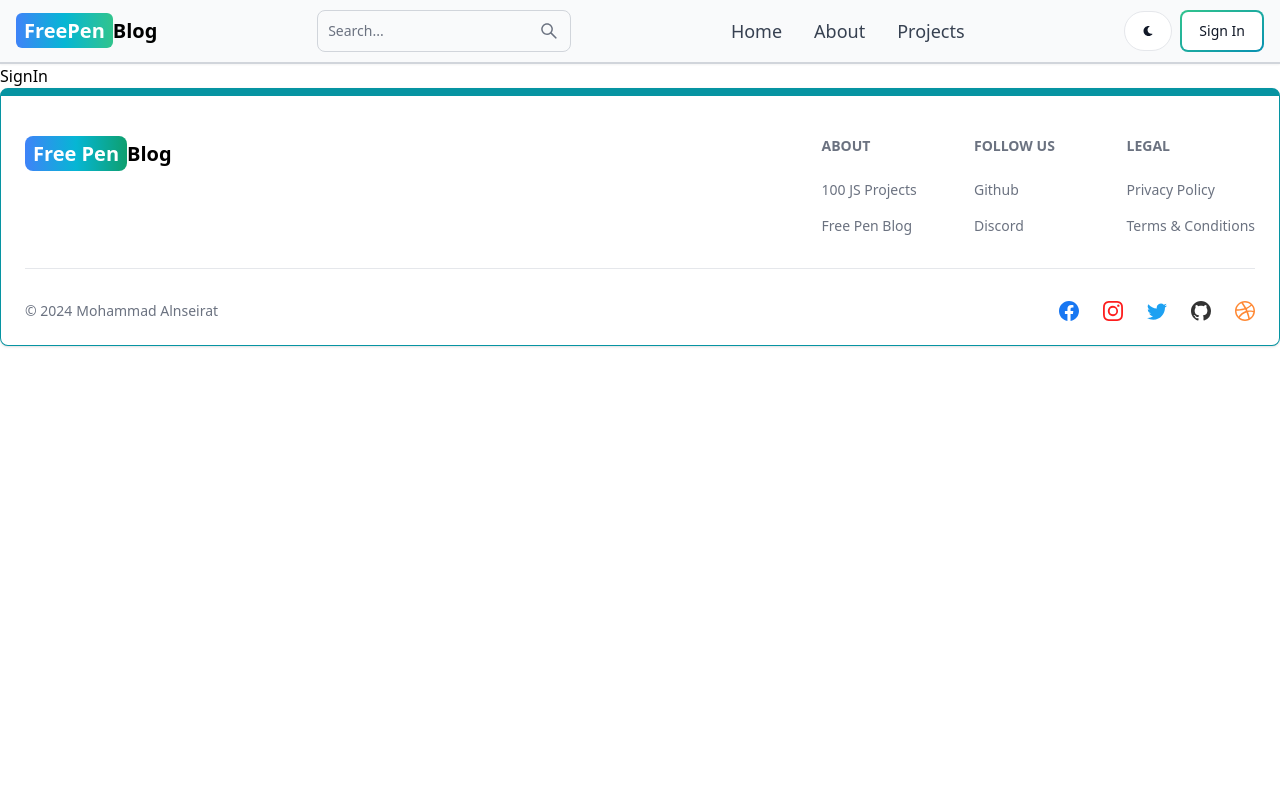
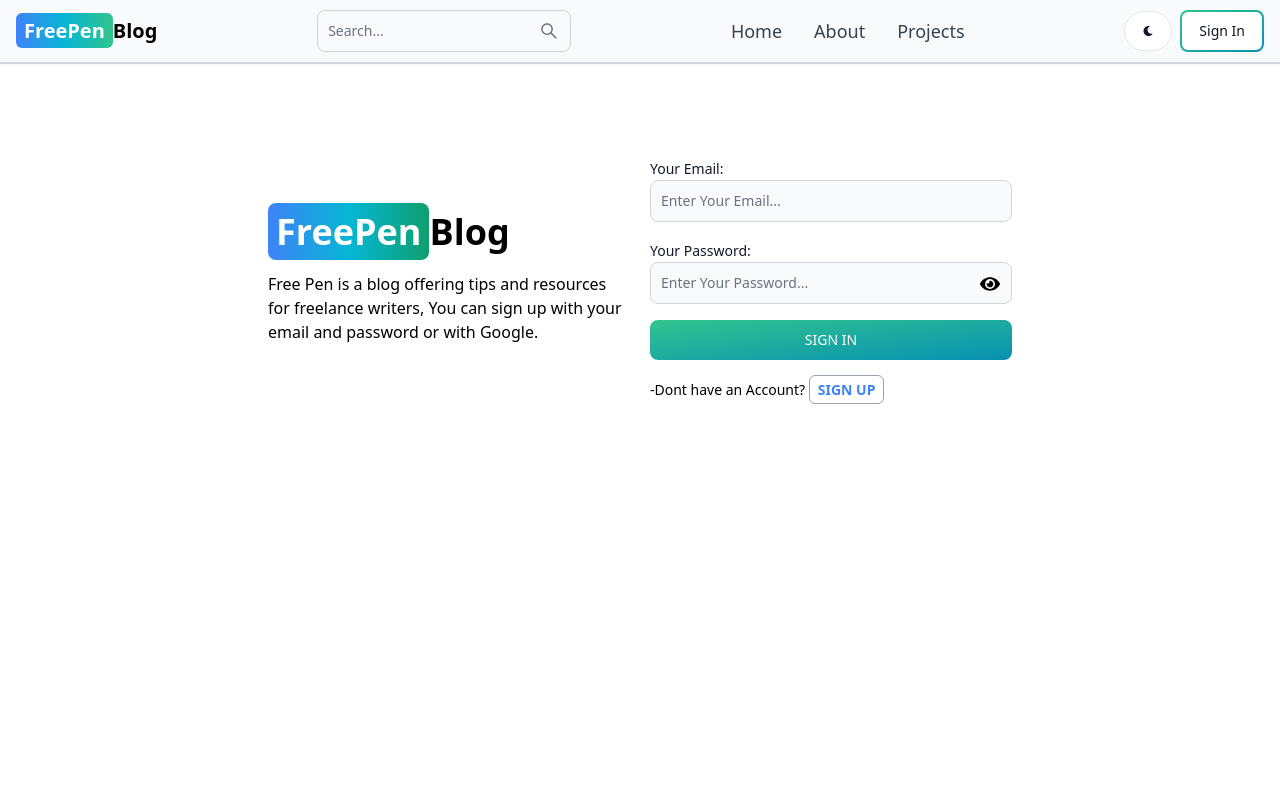
Before and after one commit to mohammadalnseirat/blod-stack-mern, a React (Vite) app in the folder client/: page /sign-in in a window 1280 px wide. Shown: the top 800 px of the page. Built offline with nearby package versions, Linux system fonts and the light colour scheme.

Commit message:
Add Sign In Functionality

```diff
--- a/client/src/components/FooterCom.jsx
+++ b/client/src/components/FooterCom.jsx
@@ -11,7 +11,7 @@
 
 const FooterCom = () => {
   return (
-    <Footer container className="border border-t-8 border-teal-500">
+    <Footer container className="border border-t-8 border-cyan-500">
       <div className="w-full max-w-7xl mx-auto">
         <div className="grid w-full justify-between sm:flex md:grid-cols-1">
           <div className="mt-5">
--- a/client/src/pages/SignIn.jsx
+++ b/client/src/pages/SignIn.jsx
@@ -1,9 +1,171 @@
-import React from 'react'
+import React, { useEffect, useState } from "react";
+import { Link, useNavigate } from "react-router-dom";
+import { Alert, Button, Label, Spinner, TextInput } from "flowbite-react";
+import { FaEye, FaEyeSlash, FaHandshake } from "react-icons/fa";
+import { VscError } from "react-icons/vsc";
 
 const SignIn = () => {
+  const [showPassword, setShowPassword] = useState(false);
+  const [formData, setFormData] = useState({});
+  const [error, setError] = useState(null);
+  const [loading, setLoading] = useState(false);
+  const [success, setSuccess] = useState(false);
+  const navigate = useNavigate();
+
+  // handle change the input field:
+  const handleChange = (e) => {
+    setFormData({ ...formData, [e.target.id]: e.target.value.trim() });
+  };
+
+  let timeOutId;
+  // handle Submit the form :
+  const handleSubmit = async (e) => {
+    e.preventDefault();
+    if (!formData.email || !formData.password) {
+      return setError("Please Fill All required!.");
+    }
+    try {
+      setLoading(true);
+      setSuccess(false);
+      setError(null);
+      // create a new reponse:
+      const res = await fetch("/api/auth/signin", {
+        method: "POST",
+        headers: { "Content-Type": "application/json" },
+        body: JSON.stringify(formData),
+      });
+
+      // convert to json:
+      const data = await res.json();
+      if (data.success === false) {
+        setError(data.message);
+        setLoading(false);
+        return;
+      }
+      setLoading(false);
+      setSuccess(true);
+      // navigate to home page:
+      if (res.ok) {
+        timeOutId = setTimeout(() => {
+          navigate("/");
+        }, 2000);
+      }
+    } catch (error) {
+      setError(error.message);
+      setLoading(false);
+    }
+  };
+
+  useEffect(() => {
+    if (timeOutId) {
+      clearTimeout(timeOutId);
+      setSuccess(false);
+    }
+  }, [timeOutId]);
   return (
-    <div>SignIn</div>
-  )
-}
+    <div className="min-h-screen mt-20">
+      <div className="flex p-3 max-w-3xl mx-auto flex-col md:flex-row md:items-center gap-5">
+        {/* left side start here */}
+        <div className="flex-1">
+          <Link to={"/"} className="text-4xl font-bold dark:text-white ">
+            <span className="px-2 py-1 bg-gradient-to-r from-blue-500 via-cyan-500 to-green-500 rounded-lg text-white">
+              FreePen
+            </span>
+            Blog
+          </Link>
+          <p className="text-md mt-5 ">
+            Free Pen is a blog offering tips and resources for freelance
+            writers, You can sign up with your email and password or with
+            Google.
+          </p>
+        </div>
+        {/* left side end here */}
+        {/* right side start here */}
+        <div className="flex-1">
+          <form onSubmit={handleSubmit} className="flex flex-col gap-4">
+            <div>
+              <Label value="Your Email:" />
+              <TextInput
+                type="email"
+                placeholder="Enter Your Email..."
+                id="email"
+                onChange={handleChange}
+              />
+            </div>
+            <div className="relative">
+              <Label value="Your Password:" />
+              <TextInput
+                type={showPassword ? "text" : "password"}
+                placeholder="Enter Your Password..."
+                id="password"
+                onChange={handleChange}
+              />
+              {showPassword ? (
+                <FaEyeSlash
+                  onClick={() => setShowPassword(!showPassword)}
+                  className="text-xl cursor-pointer absolute top-9 right-3"
+                />
+              ) : (
+                <FaEye
+                  onClick={() => setShowPassword(!showPassword)}
+                  className="text-xl cursor-pointer absolute top-9 right-3"
+                />
+              )}
+            </div>
+            <Button
+              type="submit"
+              className="uppercase"
+              gradientDuoTone={"greenToBlue"}
+              disabled={loading}
+            >
+              {loading ? (
+                <>
+                  <Spinner size={"sm"} color={"failure"} />
+                  <span className="pl-3">Loading...</span>
+                </>
+              ) : (
+                "Sign In"
+              )}
+            </Button>
+          </form>
+          <div className="flex gap-2 text-sm mt-5">
+            <p className="font-[500]">
+              -Dont have an Account?{" "}
+              <Link
+                to={"/sign-up"}
+                className="text-blue-500 font-semibold px-2 py-1 border border-gray-400 rounded-md hover:border-red-500 uppercase  hover:text-red-500 transition-all ease-in duration-100"
+              >
+                Sign Up
+              </Link>
+            </p>
+          </div>
+        </div>
+        {/* right side end here */}
+      </div>
+      {error && (
+        <div className=" max-w-2xl mx-auto  flex justify-center ">
+          <Alert
+            icon={VscError}
+            color={"failure"}
+            className="mt-5  font-semibold"
+          >
+            {error}
+          </Alert>
+        </div>
+      )}
+      {success && (
+        <div className="max-w-2xl mx-auto flex justify-center ">
+          <Alert
+            icon={FaHandshake}
+            color={"success"}
+            className="mt-5 font-semibold"
+          >
+            User Sign Up Successfully!...
+          </Alert>
+        </div>
+      )}
+    </div>
+  );
+};
 
-export default SignIn
+export default SignIn;
```
Also changed, not shown: 1 other file (tests, documents, lock files or other folders).
